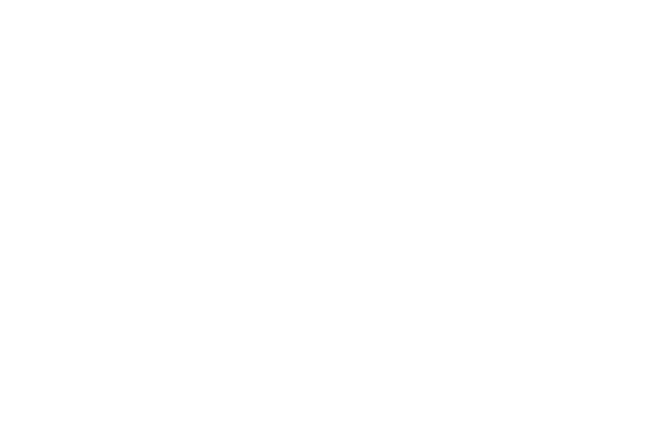
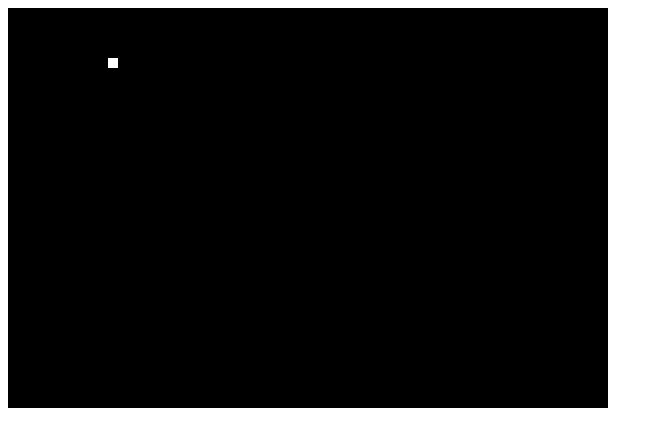
Before and after one commit to marcin-zybura/pong-game, a website: page index.html in a window 1280 px wide. Shown: the whole page, without its empty margins (0-663 px from the left). Drawn offline with Linux system fonts and the light colour scheme.

```diff
--- a/index.html
+++ b/index.html
@@ -7,6 +7,7 @@
   <meta name="viewport" content="width=device-width, initial-scale=1">
 </head>
 <body>
-
+  <canvas id="pong" width="600" height="400"></canvas>
+  <script src="main.js"></script>
 </body>
 </html>
--- /dev/null
+++ b/main.js
@@ -0,0 +1,36 @@
+// Class to hold x and y position
+class Vec {
+  constructor (x = 0, y = 0) {
+    this.x = x;
+    this.y = y;
+  }
+}
+
+class Rect {
+  constructor(w, h) {
+    this.pos = new Vec;
+    this.size = new Vec(w, h);
+  }
+}
+
+// Class to create a ball
+class Ball extends Rect {
+  constructor() {
+    super(10, 10);
+    this.vel = new Vec;
+  }
+}
+
+const canvas = document.getElementById('pong');
+const context = canvas.getContext('2d');
+
+// Create canvas
+context.fillStyle = '#000';
+context.fillRect(0, 0, canvas.width, canvas.height);
+
+// Create a ball
+const ball = new Ball;
+context.fillStyle = '#fff';
+ball.pos.x = 100;
+ball.pos.y = 50;
+context.fillRect(ball.pos.x, ball.pos.y, ball.size.x, ball.size.y);
```
Also changed, not shown: gulpfile.js (added, +15 -0 lines), package.json (added, +19 -0 lines), 1 other file.
